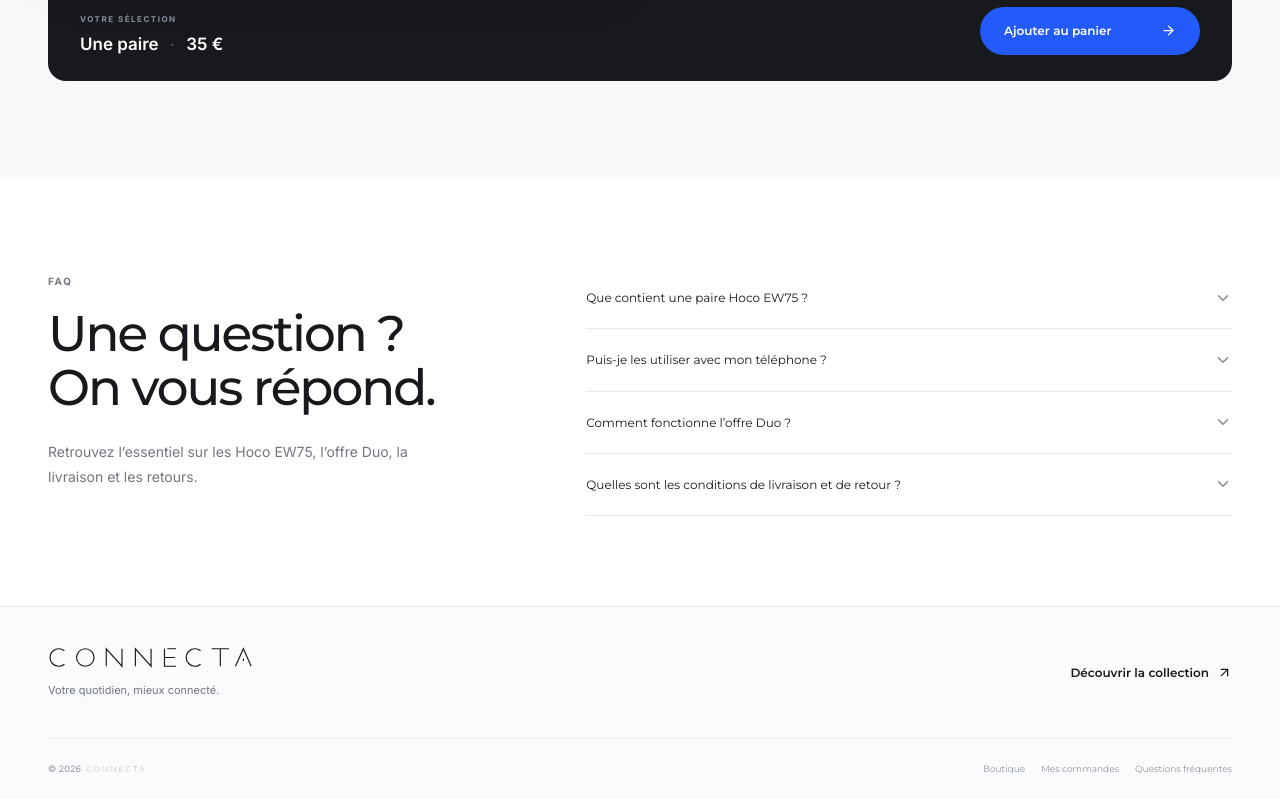
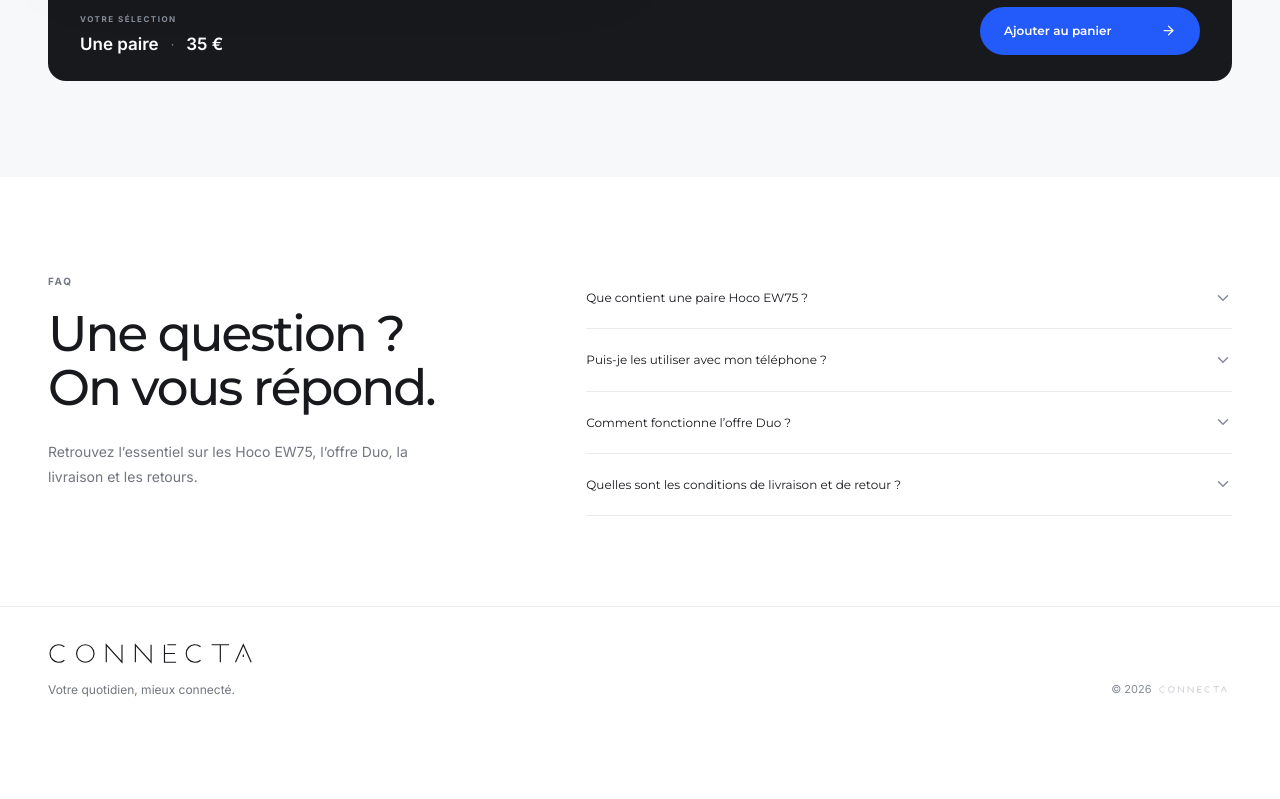
Before and after one commit to said-oumakhlouf/connecta, a Next.js app: page / in a window 1280 px wide. Shown: the part 4325-5124 px from the top of the page. After the commit the page ends 5059 px from the top, so only its background shows below. Built offline with nearby package versions, Linux system fonts and the light colour scheme; no server answers.

Commit message:
style: remove redundant footer navigation and simplify brand signature

```diff
--- a/components/layout/Footer.tsx
+++ b/components/layout/Footer.tsx
@@ -1,5 +1,3 @@
-import { ArrowUpRight } from 'lucide-react';
-
 import Container from '@/components/layout/Container';
 import Logo from '@/components/layout/Logo';
 import BrandName from '@/components/layout/BrandName';
@@ -7,35 +5,16 @@ import { SITE } from '@/data/site';
 
 export default function Footer() {
   return (
-    <footer className="border-t border-[#e9eaed] bg-[#fafbfc]">
+    <footer className="border-t border-[#e9eaed] bg-white">
       <Container>
-        <div className="flex items-start justify-between gap-7.5 py-7.5 md:items-center md:py-10">
+        <div className="flex flex-col gap-5 py-8 sm:flex-row sm:items-end sm:justify-between md:py-9">
           <div>
             <Logo />
-
-            <p className="mt-2 text-[11px] text-[#72767f] 2xl:text-xs">
-              {SITE.tagline}
-            </p>
+            <p className="mt-3 text-xs text-[#72767f]">{SITE.tagline}</p>
           </div>
-
-          <a
-            href="/boutique"
-            className="font-heading inline-flex items-center gap-2 text-[10px] font-semibold text-[#17191d] transition hover:opacity-60 md:text-xs"
-          >
-            Découvrir la collection
-            <ArrowUpRight size={15} />
-          </a>
-        </div>
-
-        <div className="flex flex-wrap justify-between gap-3.75 border-t border-[#e9eaed] py-5.75 pb-25 text-[8px] text-[#9196a0] md:flex-nowrap md:pb-5.75 md:text-[9px] 2xl:text-[10px]">
-          <span>
+          <p className="text-[11px] text-[#858b95]">
             © {new Date().getFullYear()} <BrandName />
-          </span>
-          <nav aria-label="Liens utiles" className="flex items-center gap-4">
-            <a href="/boutique" className="transition hover:text-[#17191d]">Boutique</a>
-            <a href="/compte" className="transition hover:text-[#17191d]">Mes commandes</a>
-            <a href="/#faq" className="transition hover:text-[#17191d]">Questions fréquentes</a>
-          </nav>
+          </p>
         </div>
       </Container>
     </footer>
```
